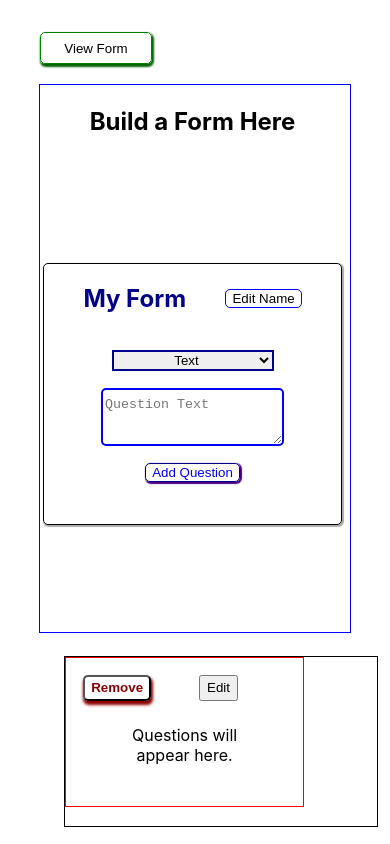
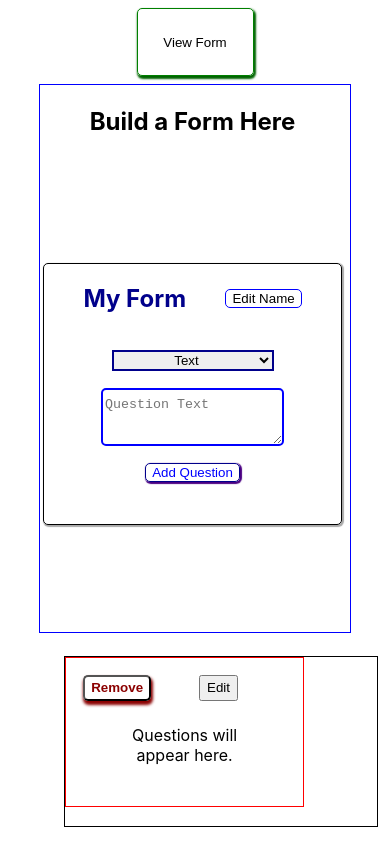
Before and after one commit to kevinfields/formbuilder, a React (Create React App) app: page / in a window 390 px wide. Built offline with nearby package versions, Linux system fonts and the light colour scheme.

Commit message:
more mobile styling updates

```diff
--- a/src/styling/Form.css
+++ b/src/styling/Form.css
@@ -25,15 +25,15 @@
 }
 
 .change-mode-button {
-  position: fixed;
-  left: 2.5pc;
-  top: 2pc;
-  width: 7pc;
-  height: 2pc;
+  width: 8vw;
+  height: 8vh;
   background-color: transparent;
   border-radius: 5px;
   border: 1px solid green;
   box-shadow: 1px 2px 2px 1px darkgreen;
+  position: relative;
+  left: 46vw;
+  margin-top: 10vh;
 }
 
 .change-mode-button:hover {
@@ -55,6 +55,7 @@
 }
 
 @media (max-width:767px) {
+
   .tableStack td, .tableStack th {
       display:block;
       width:100% !important;
@@ -79,6 +80,14 @@
     overflow-x: hidden;
     overflow-y: scroll;
   }
+
+  .change-mode-button {
+    width: 30vw !important;
+    height: 8vh;
+    left: 35vw !important;
+    margin-top: 1vh;
+  }
+
 }
 
 .formTableHeader {
```
